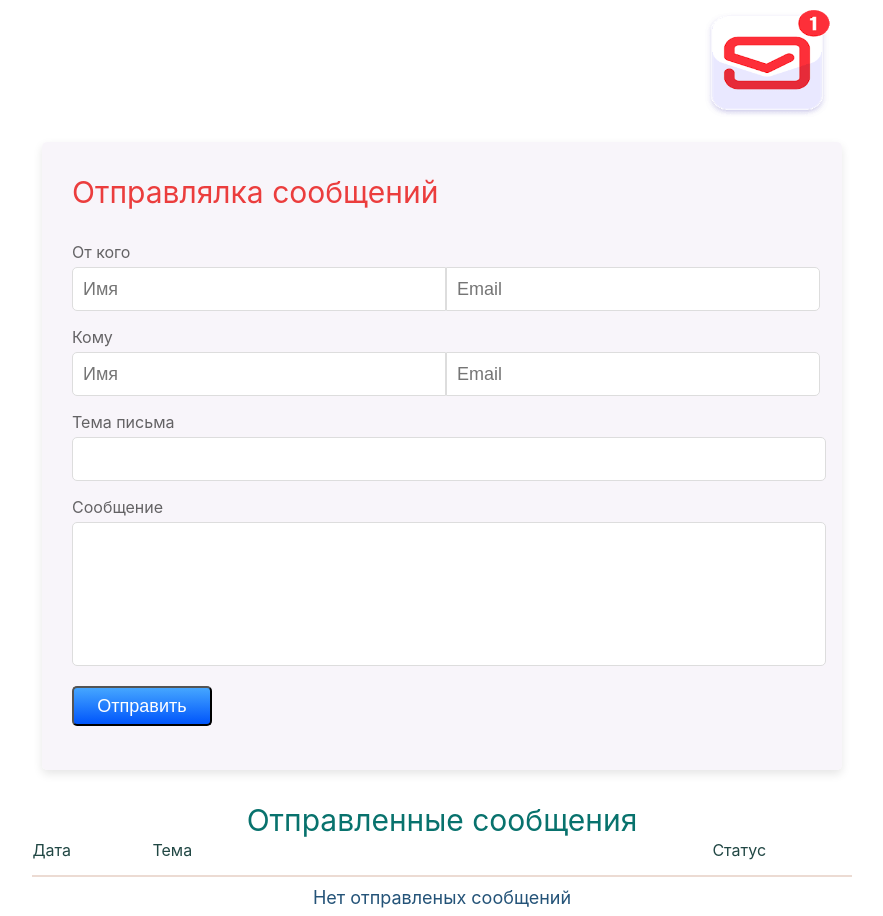
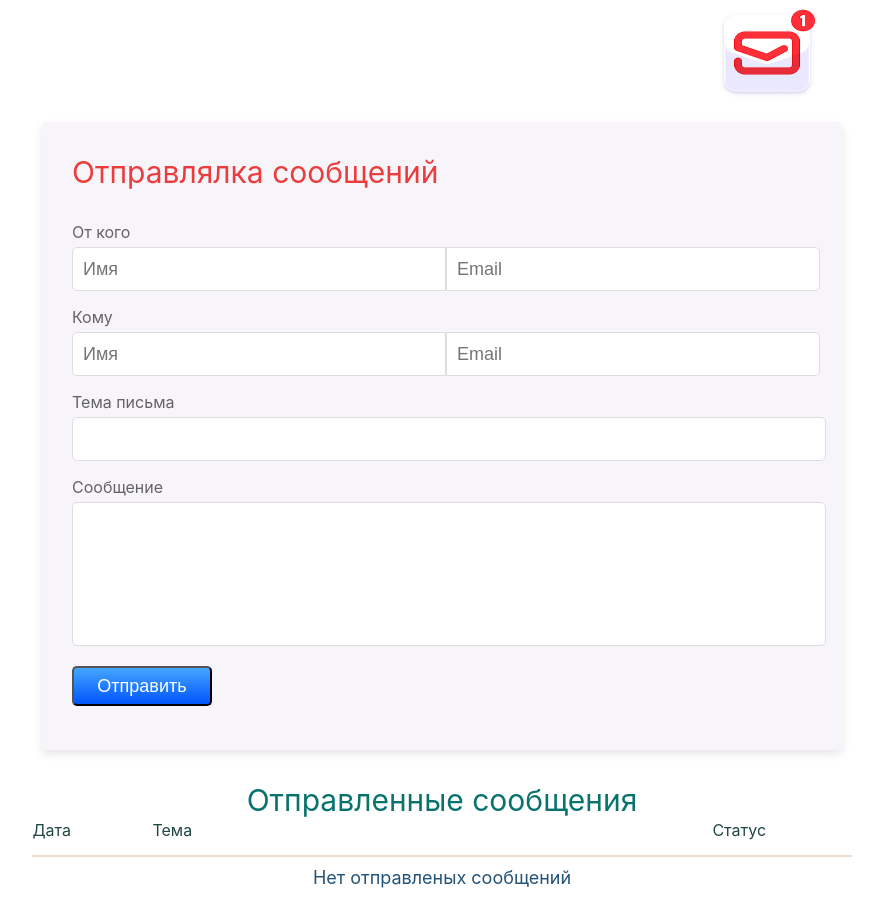
Before and after one commit to veronga/letter, a React (Create React App) app: page / in a window 1280 px wide. Shown: the whole page, without its empty margins (198-1081 px from the left). Built offline with nearby package versions, Linux system fonts and the light colour scheme.

Commit message:
fix design

```diff
--- a/src/components/Logo/style.css
+++ b/src/components/Logo/style.css
@@ -1,5 +1,5 @@
 .logo-img {
   margin-left: 650px;
-  width: 130px;
-  height: 110px;
+  width: 100px;
+  height: 90px;
 }
```
